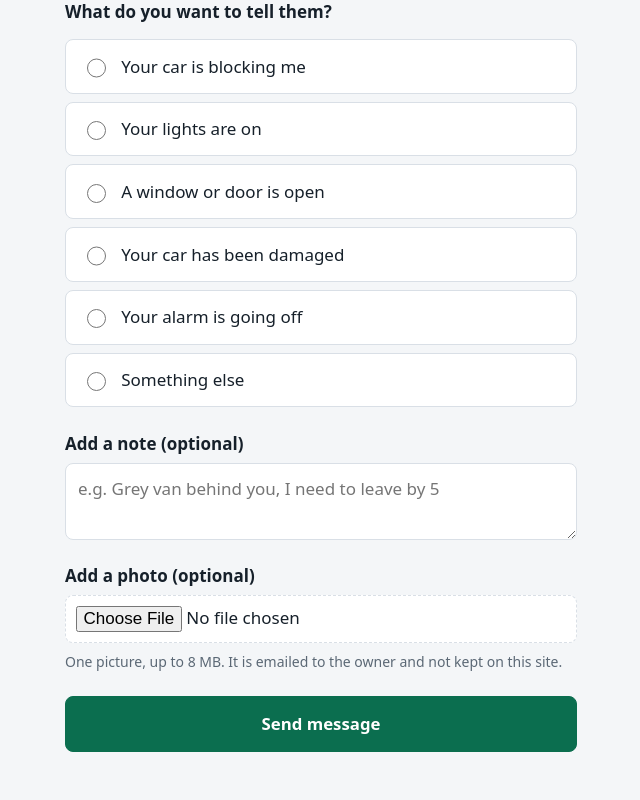
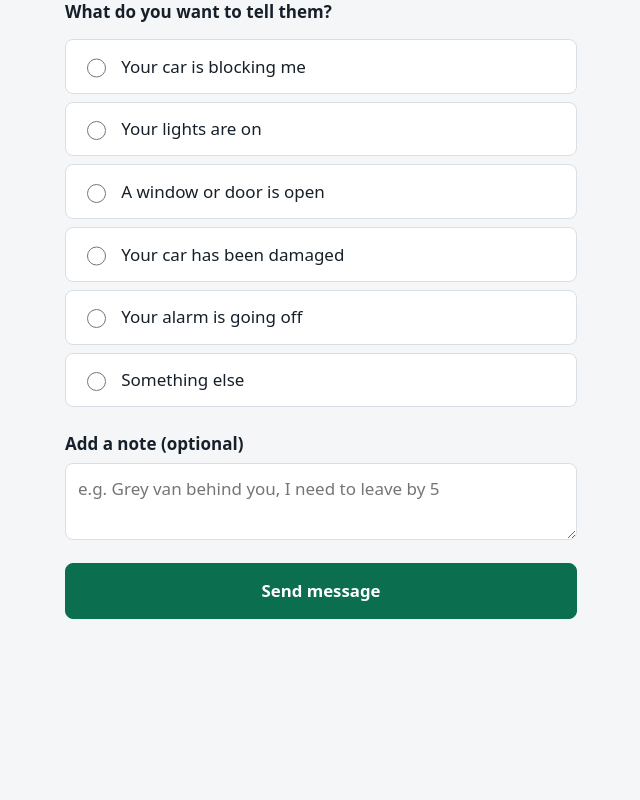
Before and after one commit to ananyasimlai-sys/asimlai-ai, a Flask app: template templates/scan.html in a window 1280 px wide. Shown: the part 230-1030 px from the top of the page, without its empty margins (319-959 px from the left). After the commit the page ends 849 px from the top, so only its background shows below. Run offline with Flask 3, Linux system fonts and the light colour scheme; the template is opened without the code that fills it, so the values that code supplies are empty.

Commit message:
Remove the photo attachment feature
Reverts the photo upload on the scan form. The status page now reports
version 8 so the rollback can be told apart from earlier versions.

Co-Authored-By: Claude Opus 5.5 <noreply@anthropic.com>
Claude-Session: https://claude.ai/code/session_01KMaCDDzHxLD8sNKVPy2YJZ

```diff
--- a/app.py
+++ b/app.py
@@ -9,7 +9,6 @@ One file on purpose. The whole product is four ideas:
 
 import hashlib
 import hmac
-import io
 import os
 import re
 import secrets
@@ -24,7 +23,6 @@ from functools import wraps
 from pathlib import Path
 
 import segno
-from PIL import Image, ImageOps
 from flask import (
     Flask,
     abort,
@@ -66,14 +64,11 @@ LINK_RE = re.compile(r"https?://|www\.", re.I)
 LOGIN_LINK_MINUTES = 30
 REPLY_LINK_DAYS = 7
 MAX_NOTE = 280
-MAX_PHOTO_BYTES = 8 * 1024 * 1024  # the largest photo a scanner can attach
-MAX_PHOTO_PIXELS = 50_000_000
-PHOTO_LONGEST_SIDE = 1600  # photos are shrunk to this before being emailed
 MAX_CARS = 5
 MAX_PER_SENDER_PER_HOUR = 3
 MAX_PER_CAR_PER_HOUR = 10
 
-VERSION = "7"  # shown at /status, so you can tell which version of the code is live
+VERSION = "8"  # shown at /status, so you can tell which version of the code is live
 STARTED = datetime.now(timezone.utc).strftime("%Y-%m-%d %H:%M:%S UTC")  # when this server copy started
 SERVER_ID = secrets.token_hex(3)  # differs between server copies, to spot when more than one is running
 
@@ -101,7 +96,6 @@ CREATE TABLE IF NOT EXISTS messages (
     reply TEXT,
     replied_at TEXT,
     reported INTEGER NOT NULL DEFAULT 0,
-    photo INTEGER NOT NULL DEFAULT 0,
     created_at TEXT NOT NULL
 );
 CREATE TABLE IF NOT EXISTS login_requests (
@@ -196,40 +190,10 @@ def notice(title, body, status=200):
     return render_template("notice.html", title=title, body=body), status
 
 
-def prepare_photo(stream):
-    """Checks an uploaded picture and returns a clean, smaller JPEG copy of it.
-
-    Re-saving the picture proves it really is an image, shrinks it so the email stays small,
-    and drops hidden details such as the phone model and GPS location.
-    Raises ValueError with a message for the visitor if the picture can't be used.
-    """
-    data = stream.read(MAX_PHOTO_BYTES + 1)
-    if len(data) > MAX_PHOTO_BYTES:
-        raise ValueError("That picture is too large. The limit is 8 MB.")
-    try:
-        picture = Image.open(io.BytesIO(data))
-        if picture.format not in ("JPEG", "MPO", "PNG", "WEBP", "GIF"):
-            raise ValueError("unsupported format")
-        if picture.width * picture.height > MAX_PHOTO_PIXELS:
-            raise ValueError("too many pixels")
-        picture = ImageOps.exif_transpose(picture).convert("RGB")  # turn it the right way up
-        picture.thumbnail((PHOTO_LONGEST_SIDE, PHOTO_LONGEST_SIDE))
-        clean = io.BytesIO()
-        picture.save(clean, "JPEG", quality=82)
-        return clean.getvalue()
-    except Exception:
-        raise ValueError("We couldn't read that picture. Please try a JPEG or PNG photo.") from None
-
-
-def send_email(recipient, subject, body, photo=None):
-    """Sends an email, or in test mode saves it so it can be read at /dev/outbox.
-
-    `photo` is optional JPEG data to attach. It is never saved on the server.
-    """
+def send_email(recipient, subject, body):
+    """Sends an email, or in test mode saves it so it can be read at /dev/outbox."""
     config = current_app.config
     if config["DEV_OUTBOX"]:
-        if photo:
-            body += f"\n\n[Photo attached: photo.jpg, {len(photo) // 1024 or 1} KB. Not kept in test mode.]"
         db = get_db()
         db.execute(
             "INSERT INTO outbox (recipient, subject, body, created_at) VALUES (?, ?, ?, ?)",
@@ -242,8 +206,6 @@ def send_email(recipient, subject, body, photo=None):
     message["To"] = recipient
     message["Subject"] = subject
     message.set_content(body)
-    if photo:
-        message.add_attachment(photo, maintype="image", subtype="jpeg", filename="photo.jpg")
     try:
         if config["SMTP_PORT"] == 465:
             server = smtplib.SMTP_SSL(config["SMTP_HOST"], 465, timeout=15)
@@ -313,7 +275,6 @@ def create_app(test_config=None):
         MAIL_FROM=env("MAIL_FROM", "CarNote <no-reply@localhost>"),
         SECRET_KEY=env("SECRET_KEY", ""),
         SESSION_COOKIE_SAMESITE="Lax",
-        MAX_CONTENT_LENGTH=MAX_PHOTO_BYTES + 2 * 1024 * 1024,  # refuse anything bigger outright
     )
     app.config.update(test_config or {})
     if not app.config["SECRET_KEY"]:
@@ -343,23 +304,18 @@ def create_app(test_config=None):
             pass  # no backup yet: this is the first run
         app.config.update(DATABASE=working, DURABLE_COPY=durable)
 
-    def prepare_database():
+    try:
         with sqlite3.connect(app.config["DATABASE"]) as db:
             db.executescript(SCHEMA)
             db.execute("SELECT COUNT(*) FROM owners").fetchone()
-            # Databases made before photos existed need the new column added.
-            if "photo" not in [column[1] for column in db.execute("PRAGMA table_info(messages)")]:
-                db.execute("ALTER TABLE messages ADD COLUMN photo INTEGER NOT NULL DEFAULT 0")
-
-    try:
-        prepare_database()
     except sqlite3.DatabaseError:
         if not app.config["DURABLE_COPY"]:
             raise
         # The backup we restored is damaged. Set it aside and start clean rather than crash.
         app.logger.error("Restored database was unreadable; starting with an empty one")
         os.replace(app.config["DATABASE"], app.config["DATABASE"] + ".damaged")
-        prepare_database()
+        with sqlite3.connect(app.config["DATABASE"]) as db:
+            db.executescript(SCHEMA)
 
     @app.teardown_appcontext
     def close_db(_error):
@@ -530,7 +486,7 @@ def create_app(test_config=None):
 
     @app.get("/c/<code>")
     def scan(code):
-        return render_template("scan.html", car=find_car(code), max_note=MAX_NOTE, max_photo=MAX_PHOTO_BYTES)
+        return render_template("scan.html", car=find_car(code), max_note=MAX_NOTE)
 
     @app.post("/c/<code>")
     def send_message(code):
@@ -570,20 +526,10 @@ def create_app(test_config=None):
                 429,
             )
 
-        photo = None
-        upload = request.files.get("photo")
-        if upload and upload.filename:
-            try:
-                photo = prepare_photo(upload.stream)
-            except ValueError as problem:
-                flash(str(problem))
-                return back
-
         thread = secrets.token_urlsafe(18)
         cursor = db.execute(
-            "INSERT INTO messages (car_id, thread, sender, reason, note, photo, created_at)"
-            " VALUES (?, ?, ?, ?, ?, ?, ?)",
-            (car["id"], thread, sender, reason, note, 1 if photo else 0, stamp()),
+            "INSERT INTO messages (car_id, thread, sender, reason, note, created_at) VALUES (?, ?, ?, ?, ?, ?)",
+            (car["id"], thread, sender, reason, note, stamp()),
         )
         db.commit()
 
@@ -595,10 +541,8 @@ def create_app(test_config=None):
             f"{car['nickname']}: {REASONS[reason]}",
             f"Someone scanned the sticker on {car['nickname']} and sent you this:\n\n"
             f"    {REASONS[reason]}{quoted_note}\n\n"
-            + ("They attached a photo, which is included with this email.\n\n" if photo else "")
-            + f"Reply with one tap. They will not see your name or email address:\n{reply_link}\n\n"
+            f"Reply with one tap. They will not see your name or email address:\n{reply_link}\n\n"
             "The same link lets you report this message or pause your sticker.",
-            photo=photo,
         )
         return redirect(url_for("thread", thread=thread))
 
@@ -678,10 +622,6 @@ def create_app(test_config=None):
             email="test mode" if app.config["DEV_OUTBOX"] else "sending",
         )
 
-    @app.errorhandler(413)
-    def too_large(_error):
-        return notice("That picture is too large", "The limit is 8 MB. Go back and choose a smaller one.", 413)
-
     @app.errorhandler(404)
     def not_found(error):
         if error.description == "unknown sticker":
--- a/requirements.txt
+++ b/requirements.txt
@@ -2,4 +2,3 @@ Flask>=3.0
 segno>=1.6
 gunicorn>=22.0
 python-dotenv>=1.0
-Pillow>=10.0
--- a/static/style.css
+++ b/static/style.css
@@ -115,5 +115,3 @@ form > button.primary { width: 100%; margin-top: 1rem; padding: .9rem; font-size
 }
 
 .card > .button { margin-top: .5rem; }
-
-input[type="file"] { width: 100%; padding: .6rem; font: inherit; border: 1px dashed var(--line); border-radius: .5rem; background: var(--card); }
--- a/templates/dashboard.html
+++ b/templates/dashboard.html
@@ -28,7 +28,6 @@
       <strong>{{ REASONS[m.reason] }}</strong>
       {% if m.note %}<span class="note">“{{ m.note }}”</span>{% endif %}
       <span class="small">{{ m.created_at|when }}
-        {% if m.photo %}· Photo in your email{% endif %}
         {% if m.reported %}· Reported{% elif m.reply %}· You replied: {{ REPLIES[m.reply] }}{% endif %}
       </span>
       {% if not m.reply and not m.reported %}<a href="{{ url_for('reply', token=m.token) }}">Reply</a>{% endif %}
--- a/templates/reply.html
+++ b/templates/reply.html
@@ -6,7 +6,6 @@
 <div class="card">
   <p><strong>{{ REASONS[m.reason] }}</strong></p>
   {% if m.note %}<p class="note">“{{ m.note }}”</p>{% endif %}
-  {% if m.photo %}<p class="small">A photo came with this message. It is attached to the email we sent you.</p>{% endif %}
   <p class="small">Sent {{ m.created_at|when }}</p>
 </div>
 
--- a/templates/scan.html
+++ b/templates/scan.html
@@ -10,7 +10,7 @@
 <h1>Message this car's owner</h1>
 <p class="lead">Your message goes to them by email. Neither of you sees who the other is.</p>
 
-<form method="post" enctype="multipart/form-data" action="{{ url_for('send_message', code=car.code) }}">
+<form method="post" action="{{ url_for('send_message', code=car.code) }}">
   <input type="hidden" name="csrf" value="{{ csrf_token() }}">
   <fieldset>
     <legend>What do you want to tell them?</legend>
@@ -25,28 +25,11 @@
   <label for="note">Add a note (optional)</label>
   <textarea id="note" name="note" rows="2" maxlength="{{ max_note }}" placeholder="e.g. Grey van behind you, I need to leave by 5"></textarea>
 
-  <label for="photo">Add a photo (optional)</label>
-  <input id="photo" name="photo" type="file" accept="image/*">
-  <p class="small" id="photo-help">One picture, up to 8 MB. It is emailed to the owner and not kept on this site.</p>
-
   <div class="trap" aria-hidden="true">
     <label>Leave this empty <input name="website" tabindex="-1" autocomplete="off"></label>
   </div>
 
   <button class="primary">Send message</button>
 </form>
-
-<script>
-  // Warn straight away about a picture that is too big, instead of after a slow upload.
-  const photo = document.getElementById("photo");
-  photo.addEventListener("change", () => {
-    const help = document.getElementById("photo-help");
-    if (photo.files[0] && photo.files[0].size > {{ max_photo }}) {
-      photo.value = "";
-      help.textContent = "That picture is over 8 MB. Please choose a smaller one.";
-      help.classList.add("danger");
-    }
-  });
-</script>
 {% endif %}
 {% endblock %}
--- a/templates/thread.html
+++ b/templates/thread.html
@@ -7,7 +7,6 @@
   <p class="small">You said</p>
   <p><strong>{{ REASONS[m.reason] }}</strong></p>
   {% if m.note %}<p class="note">“{{ m.note }}”</p>{% endif %}
-  {% if m.photo %}<p class="small">Your photo was sent with it.</p>{% endif %}
 </div>
 
 <div class="card reply-box {{ 'got' if m.reply }}" aria-live="polite">
```
Also changed, not shown: tests/test_app.py (+1 -71 lines), README.md, 1 other file.
